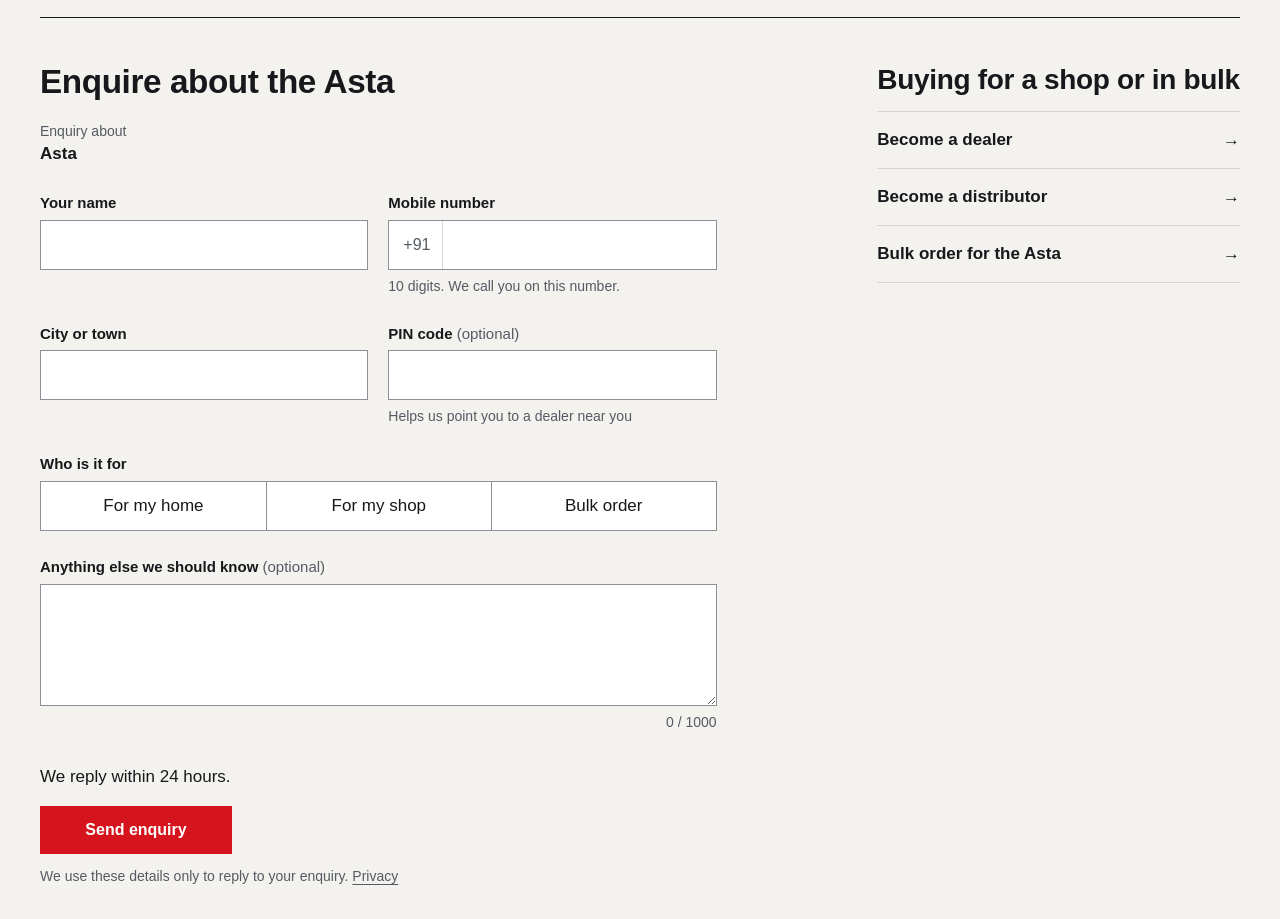
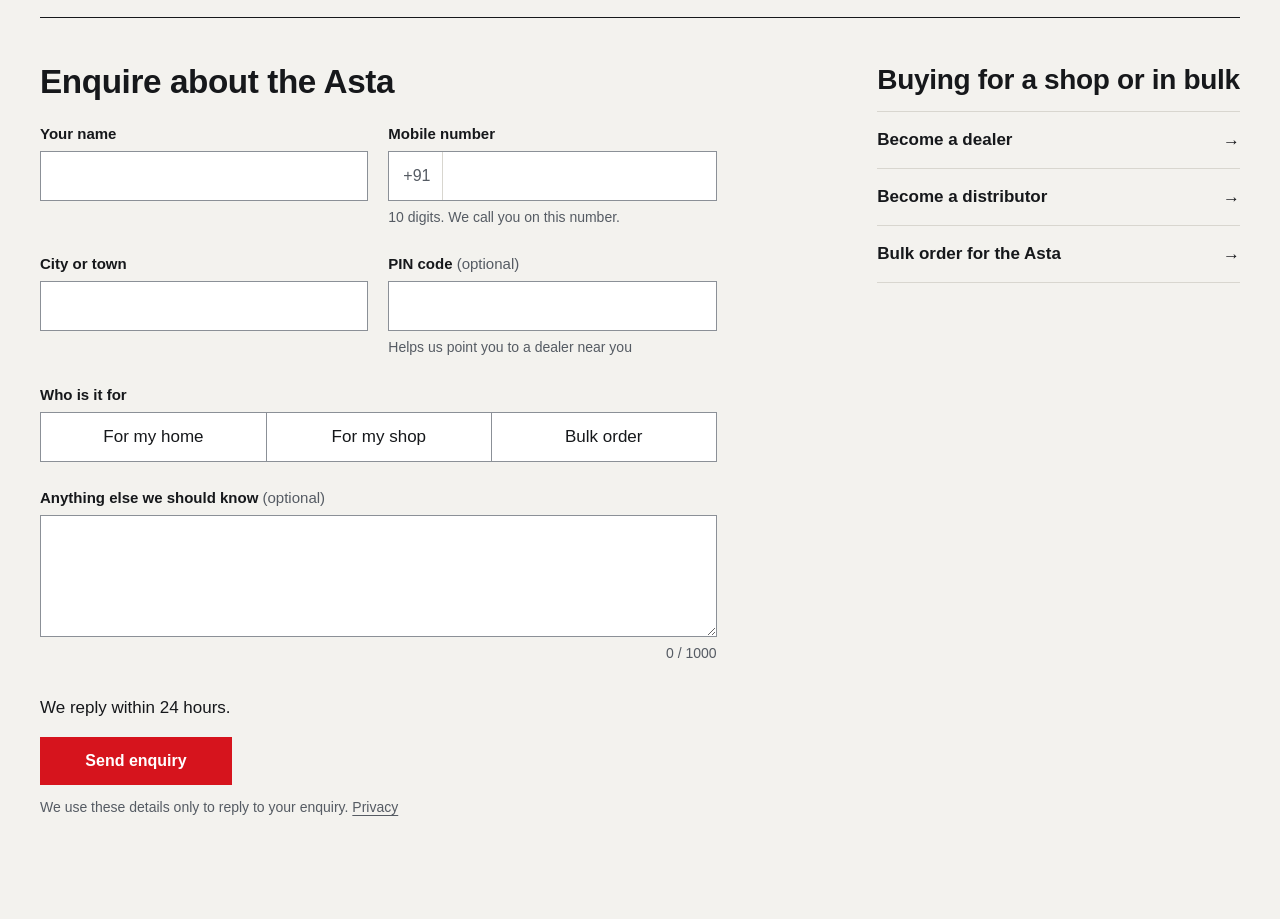
Before and after one commit to amansirohiii/virgoelectronicsnext, a Next.js app: page /products/ceiling-fans/asta in a window 1280 px wide. Shown: the part 1400-2319 px from the top of the page. Built offline with nearby package versions, Linux system fonts and the light colour scheme; a web font is replaced by a local one.

Commit message:
Product form: the heading names the model, so the form does not repeat it

```diff
--- a/src/components/enquiry/enquiry-form.tsx
+++ b/src/components/enquiry/enquiry-form.tsx
@@ -87,6 +87,7 @@ export function EnquiryForm({ type, product, heading }: EnquiryFormProps) {
         uid={uid}
         noticeRef={noticeRef}
         elapsedSinceOpen={elapsedSinceOpen}
+        nameProduct={!heading}
         className={heading ? "mt-6" : undefined}
       />
     </div>
@@ -100,10 +101,23 @@ type BodyProps = Omit<EnquiryFormProps, "heading"> & {
   uid: string;
   noticeRef: RefObject<HTMLDivElement | null>;
   elapsedSinceOpen: () => number;
+  /** Shows the product's name above the fields. Off when a heading already names it. */
+  nameProduct: boolean;
   className?: string;
 };
 
-function EnquiryFormBody({ type, product, state, formAction, pending, uid, noticeRef, elapsedSinceOpen, className }: BodyProps) {
+function EnquiryFormBody({
+  type,
+  product,
+  state,
+  formAction,
+  pending,
+  uid,
+  noticeRef,
+  elapsedSinceOpen,
+  nameProduct,
+  className,
+}: BodyProps) {
   const pathname = usePathname();
   const fieldKeys = ENQUIRY_FIELDS[type];
   const serverErrors = state.status === "invalid" ? state.errors : {};
@@ -143,7 +157,7 @@ function EnquiryFormBody({ type, product, state, formAction, pending, uid, notic
       ) : null}
       {state.status === "blocked" ? <Blocked message={state.message} ref={showSummary ? undefined : noticeRef} /> : null}
 
-      {type === "product" && product ? (
+      {type === "product" && product && nameProduct ? (
         <p className="mb-6">
           <span className="label block">Enquiry about</span>
           <span className="font-semibold">{product.name}</span>
```
